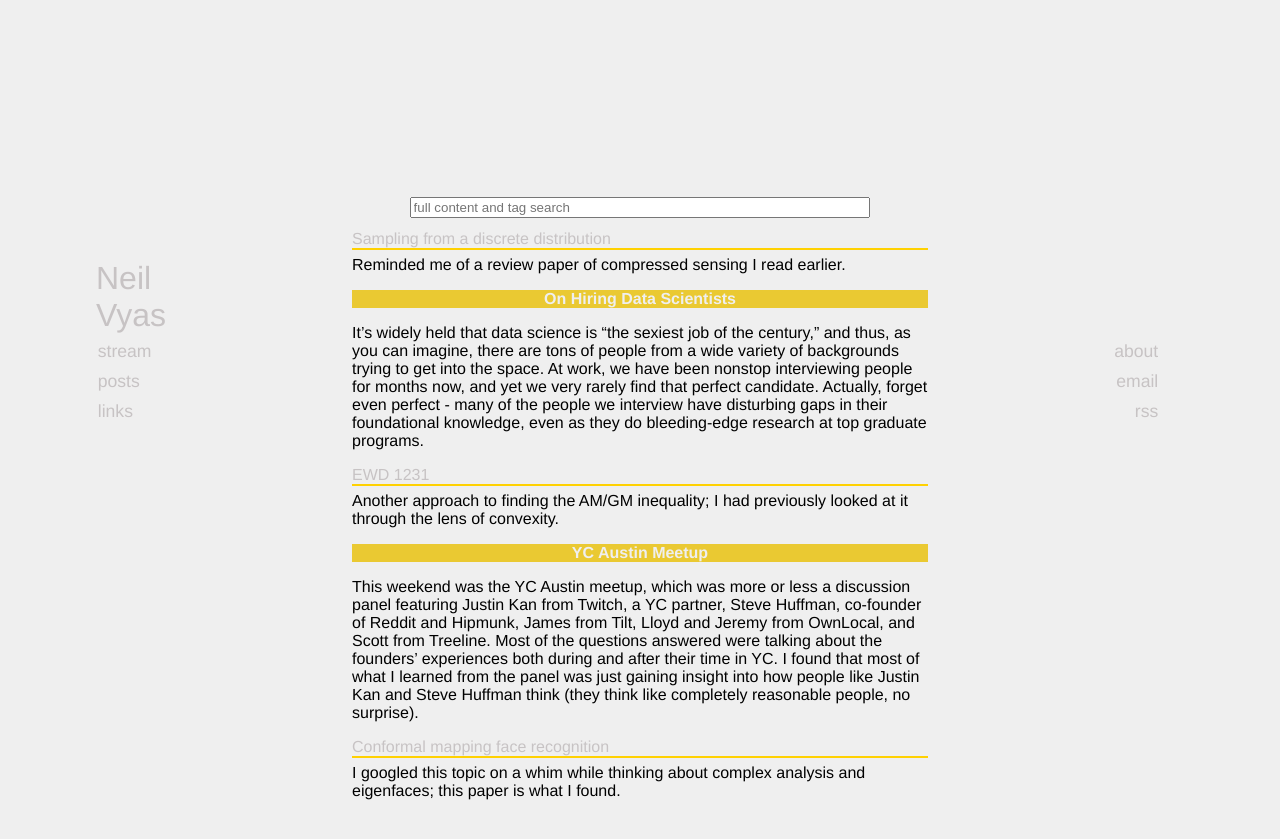
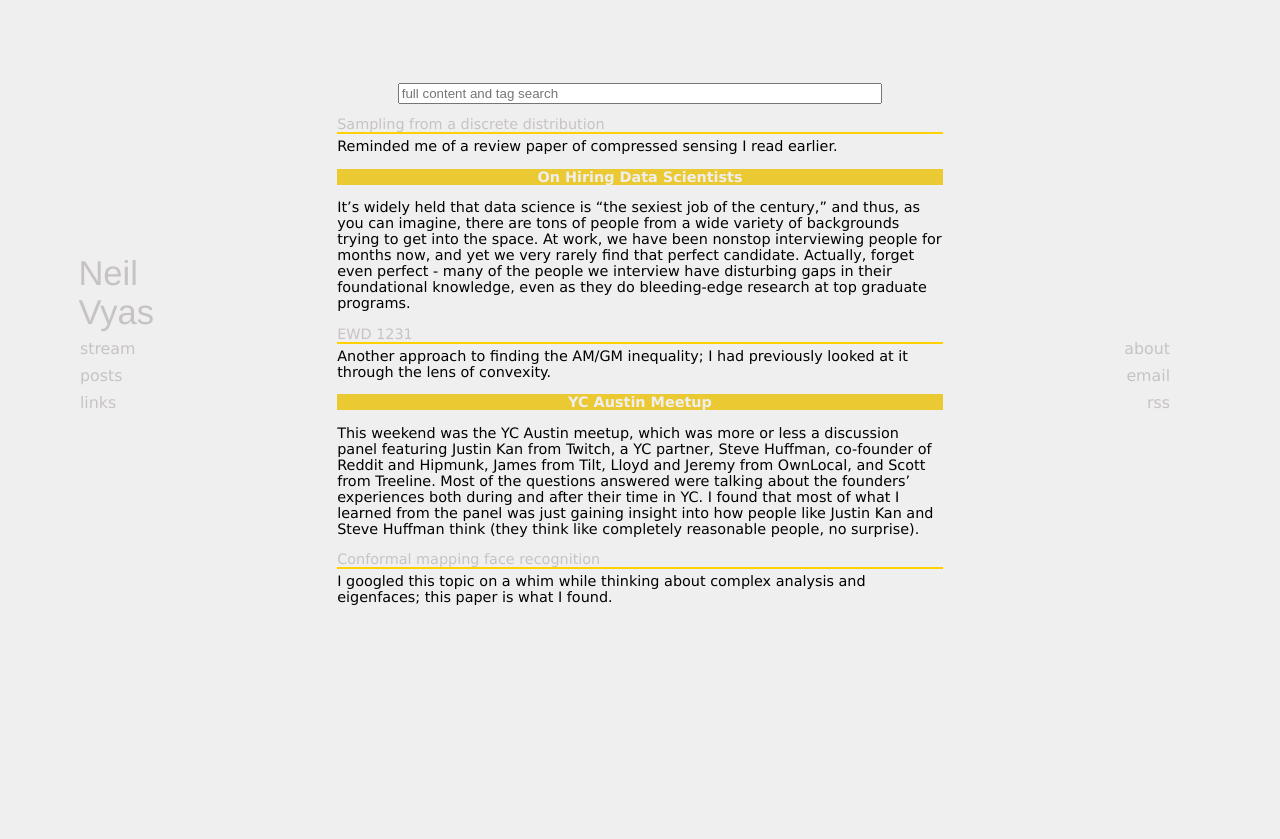
Before and after one commit to neilvyas/neilvyas.github.io, a Jekyll site: the page built from index.html, in a window 1280 px wide. Shown: the top 839 px of the page. Built offline with Jekyll 4.4.1, drawn with Linux system fonts in a browser that asks for light colours.

Commit message:
changed font and layouts.

```diff
--- a/_layouts/default.html
+++ b/_layouts/default.html
@@ -1,11 +1,11 @@
 {% include head.html %}
-<body style="background: #efefef; font-family: Helvetica">
+<body style="background: #efefef; font-family: Verdana; font-size: 90%;">
   <div class="Container">
     <div class="column left">
       <div class="nav">
         <div class="wrapper">
           <div class="wrapper-content">
-            <a href="/" id="brand">
+            <a href="/" id="brand" style="font-family: Helvetica; font-size: 1.2em;">
               Neil
               <br>Vyas</a>
             </div>
@@ -24,7 +24,7 @@
         </div>
       </div>
       <div class="column center">
-        <div style="margin-top: 30%;">
+        <div style="margin-top: 10%;">
         </div>
         {{ content }}
       </div>
--- a/css/main.css
+++ b/css/main.css
@@ -5,7 +5,7 @@
     display: -ms-flexbox;      /* TWEENER - IE 10 */
     display: -webkit-flex;     /* NEW - Chrome */
     display: flex;
-    max-width: 70em;
+    max-width: 80em;
     margin: 0 auto;
 }
 .column.left {
```
